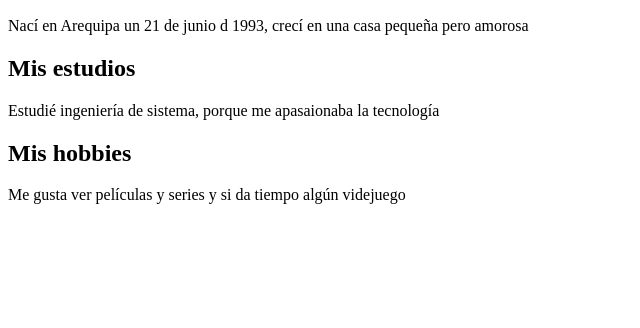
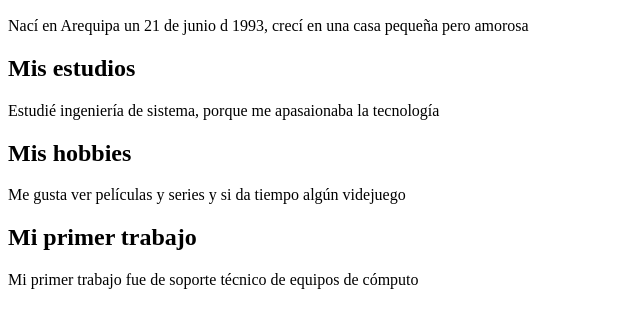
Before and after one commit to lnieblesm/miBiografia, a plain HTML site: page index.html in a window 1280 px wide. Shown: the part 110-438 px from the top of the page, without its empty margins (0-640 px from the left). Drawn offline with Linux system fonts and the light colour scheme.

Commit message:
agregado mi primer trabajo

```diff
--- a/index.html
+++ b/index.html
@@ -23,6 +23,10 @@
             <h2>Mis hobbies</h2>
             <p>Me gusta ver películas y series y si da tiempo algún videjuego</p>
         </section>
+        <section>
+            <h2>Mi primer trabajo</h2>
+            <p>Mi primer trabajo fue de soporte técnico de equipos de cómputo</p>
+        </section>
     </main>
 </body>
 </html>
```
